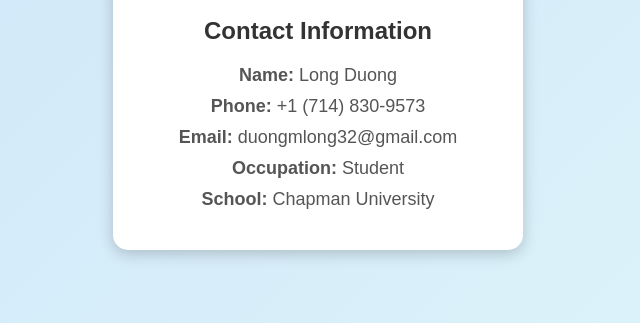
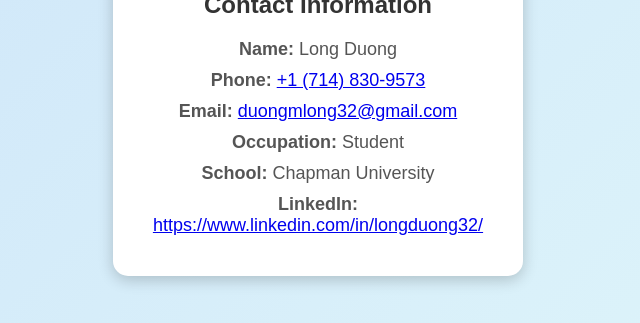
Before and after one commit to CasticleMagical/contact, a plain HTML site: page index.html in a window 1280 px wide. Shown: the part 331-654 px from the top of the page, without its empty margins (322-962 px from the left). Drawn offline with Linux system fonts and the light colour scheme.

Commit message:
Update index.html

```diff
--- a/index.html
+++ b/index.html
@@ -74,10 +74,20 @@
         <img src="profile.jpg" alt="Profile Picture">
         <h2>Contact Information</h2>
         <p><strong>Name:</strong> Long Duong</p>
-        <p><strong>Phone:</strong> +1 (714) 830-9573</p>
-        <p><strong>Email:</strong> duongmlong32@gmail.com</p>
+        <p><strong>Phone:</strong>
+            <a href="tel:+17148309573">+1 (714) 830-9573</a>
+        </p>
+        <p><strong>Email:</strong>
+            <a href="mailto:duongmlong32@gmail.com">duongmlong32@gmail.com</a>
+        </p>
         <p><strong>Occupation:</strong> Student</p>
         <p><strong>School:</strong> Chapman University</p>
+        <p><strong>LinkedIn:</strong>
+            <a href="https://www.linkedin.com/in/longduong32/" target="_blank">
+                https://www.linkedin.com/in/longduong32/
+            </a>
+        </p>
+
     </div>
 </body>
 </html>
```
